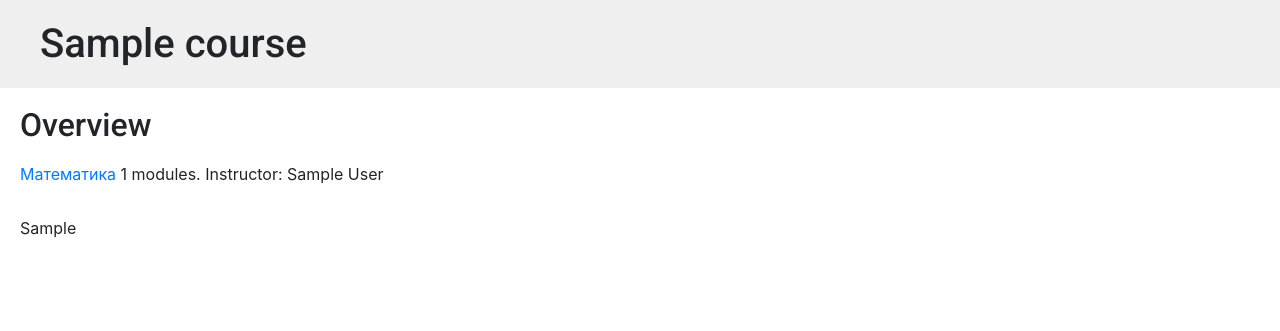
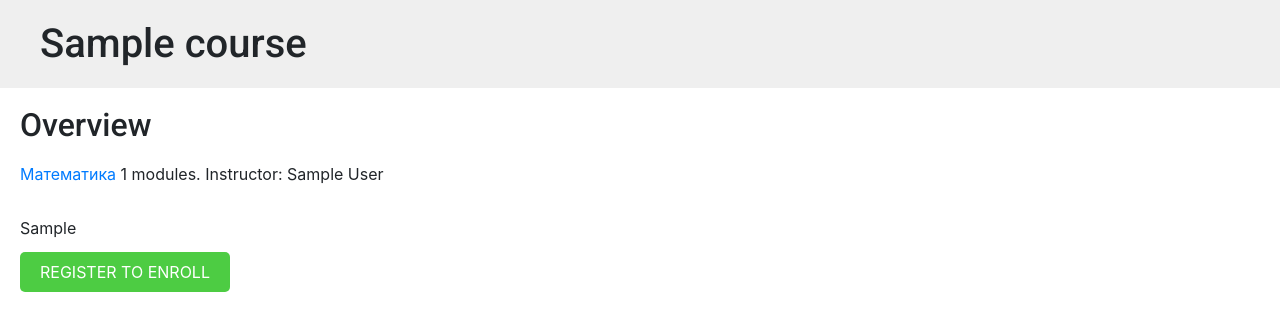
Before and after one commit to Koha90/educa, a Django app: a page that uses courses/templates/courses/course/detail.html in a window 1280 px wide. Shown: the part 62-393 px from the top of the page. Run offline with Django 3.2, Linux system fonts and the light colour scheme; data comes from the database, SQL or seed files in the repository; tables that the repository leaves empty hold one stand-in row (values such as "Sample post"); some libraries are stand-ins or nearby versions.

Commit message:
Реализация записи на курсы

```diff
--- a/courses/models.py
+++ b/courses/models.py
@@ -27,6 +27,7 @@ class Course(models.Model):
 	slug = models.SlugField(max_length=200, unique=True, verbose_name='Ссылка')
 	overview = models.TextField('Краткое описание курса')
 	created = models.DateTimeField('Создан', auto_now_add=True)
+	students = models.ManyToManyField(User, related_name='course_joined', blank=True, verbose_name='Студенты')
 
 	class Meta:
 		ordering = ['-created']
--- a/courses/templates/courses/course/detail.html
+++ b/courses/templates/courses/course/detail.html
@@ -19,6 +19,18 @@
 				Instructor: {{ course.owner.get_full_name }}
 			</p>
 			{{ object.overview|linebreaks }}
+
+			{% if request.user.is_authenticated %}
+			<form action="{% url 'student_enroll_course' %}" method="post">
+				{{ enroll_form }}
+				{% csrf_token %}
+				<input type="submit" class="button" value="Enroll now">
+			</form>
+			{% else %}
+			<a href="{% url 'student_registration' %}" class="button">
+				Register to enroll
+			</a>
+			{% endif %}
 		</div>
 	{% endwith %}
 {% endblock content %}
--- a/courses/views.py
+++ b/courses/views.py
@@ -14,8 +14,11 @@ from braces.views import CsrfExemptMixin, JsonRequestResponseMixin
 from .models import Course, Module, Content, Subject
 from .forms import ModuleFormSet
 
+from students.forms import CourseEnrollForm
+
 
 class OwnerMixin(object):
+
 	def get_queryset(self):
 		qs = super(OwnerMixin, self).get_queryset()
 		return qs.filter(owner=self.request.user)
@@ -128,6 +131,7 @@ class ContentCreateUpdateView(TemplateResponseMixin, View):
 
 
 class ContentDeleteView(View):
+
 	def post(self, request, id):
 		content = get_object_or_404(Content,
 									id=id,
@@ -149,6 +153,7 @@ class ModuleContentListView(TemplateResponseMixin, View):
 
 
 class ModuleOrderView(CsrfExemptMixin, JsonRequestResponseMixin, View):
+
 	def post(self, request):
 		for id, order in self.request_json.items():
 			Module.objects.filter(id=id, course__owner=request.user).update(order=order)
@@ -156,6 +161,7 @@ class ModuleOrderView(CsrfExemptMixin, JsonRequestResponseMixin, View):
 
 
 class ContentOrderView(CsrfExemptMixin, JsonRequestResponseMixin, View):
+
 	def post(self, request):
 		for id, order in self.request_json.items():
 			Content.objects.filter(id=id, module__course__owner=request.user).update(order=order)
@@ -182,3 +188,10 @@ class CourseListView(TemplateResponseMixin, View):
 class CourseDetailView(DetailView):
 	model = Course
 	template_name = 'courses/course/detail.html'
+
+	def get_context_data(self, **kwargs):
+		context = super(CourseDetailView, self).get_context_data(**kwargs)
+		context['enroll_form'] = CourseEnrollForm(
+			initial={'course': self.object}
+		)
+		return context
--- /dev/null
+++ b/students/forms.py
@@ -0,0 +1,8 @@
+from django import forms
+
+from courses.models import Course
+
+
+class CourseEnrollForm(forms.Form):
+	course = forms.ModelChoiceField(queryset=Course.objects.all(),
+									widget=forms.HiddenInput)
--- a/students/urls.py
+++ b/students/urls.py
@@ -6,4 +6,7 @@ urlpatterns = [
 	path('register/',
 		 views.StudentRegistrationView.as_view(),
 		 name='student_registration'),
+	path('enroll-course/',
+		 views.StudentEnrollCourseView.as_view(),
+		 name='student_enroll_course'),
 ]
```
Also changed, not shown: students/views.py (+17 -1 lines), courses/migrations/0005_course_students.py (added).
